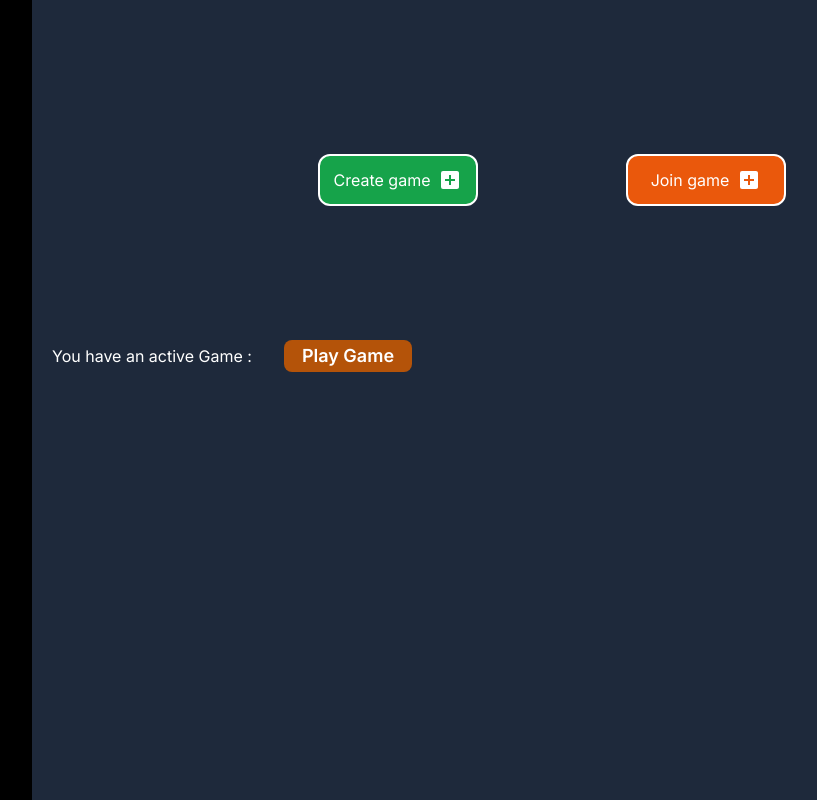
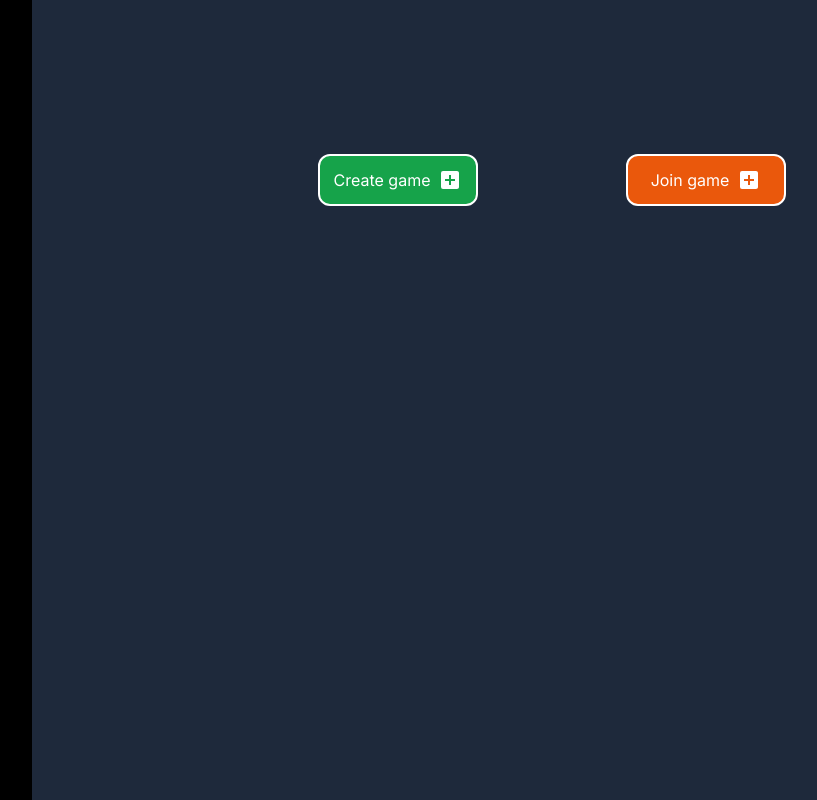
Before and after one commit to ayowayne123/mafia, a Next.js app: page /start in a window 1280 px wide. Shown: the whole page, without its empty margins (208-1025 px from the left). Built offline with nearby package versions, Linux system fonts and the light colour scheme.

Commit message:
FIX: Fixed the game creation function

```diff
--- a/src/app/(main)/NavButtons/createGame.jsx
+++ b/src/app/(main)/NavButtons/createGame.jsx
@@ -11,9 +11,10 @@ function generateCode() {
     const randomIndex = Math.floor(Math.random() * charset.length);
     code += charset[randomIndex];
   }
-  console.log(code);
+  console.log(code)
   return code;
 }
+
 
 //Check if the code is unique among existing IDs
 
--- a/src/app/(main)/start/page.js
+++ b/src/app/(main)/start/page.js
@@ -9,6 +9,7 @@ function Page() {
   const { user } = useUser();
   const [activeGames, setActiveGames] = useState([]);
   const [gameExist, setGameExist] = useState(false);
+  const [error, setError] = useState(null);
 
   useEffect(() => {
     // Define an async function to fetch active games
@@ -18,9 +19,11 @@ function Page() {
           `/api/active-games?userId=${user?.user_id}`
         );
         const data = await response.json();
+        console.log(data,response)
 
         if (response.ok) {
           setActiveGames(data.games);
+          console.log(activeGames.length)
         } else {
           setError(data.error);
         }
@@ -34,20 +37,24 @@ function Page() {
       fetchActiveGames();
     }
   }, [user?.user_id, activeGames]);
+
+
   useEffect(() => {
-    if (activeGames?.length !== 0) {
+    if (activeGames.length == 1) {
       setGameExist(true);
-      console.log(activeGames, "herre");
+      console.log(activeGames.length, "herre");
     }
-    activeGames && setGameExist(true);
+
   }, []);
+
+  console.log(activeGames)
   return (
     <div className="text-white h-full w-full p-5">
       <div className="w-[500px] h-80 flex flex-row justify-between items-center mx-auto">
         <Create gameExist={gameExist} username={user?.username} />
         <Join gameExist={gameExist} />
       </div>
-      {activeGames && (
+      {gameExist && activeGames && (
         <div className="flex flex-row gap-8 items-center">
           <span> You have an active Game :</span>
           <Link
--- a/src/app/api/active-games/route.js
+++ b/src/app/api/active-games/route.js
@@ -24,6 +24,11 @@ export async function GET(request) {
 
     const games = activegames.rows[0];
 
+
+    if (!games) {
+      return NextResponse.json({ message: "No games found for the specified user." }, { status: 404 });
+    }
+
     return NextResponse.json({ games }, { status: 200 });
   } catch (error) {
     return NextResponse.json({ error: error.message }, { status: 500 });
--- a/src/app/page.js
+++ b/src/app/page.js
@@ -80,8 +80,10 @@ export default function Home() {
         body: JSON.stringify({ username, password }),
       });
       const userInfo = await response.json();
+      console.log(response)
       if (response.ok) {
         const userData = userInfo.thisUser;
+        console.log(userData)
         login(userData);
         setMessage("Log in successful!");
       } else {
```
